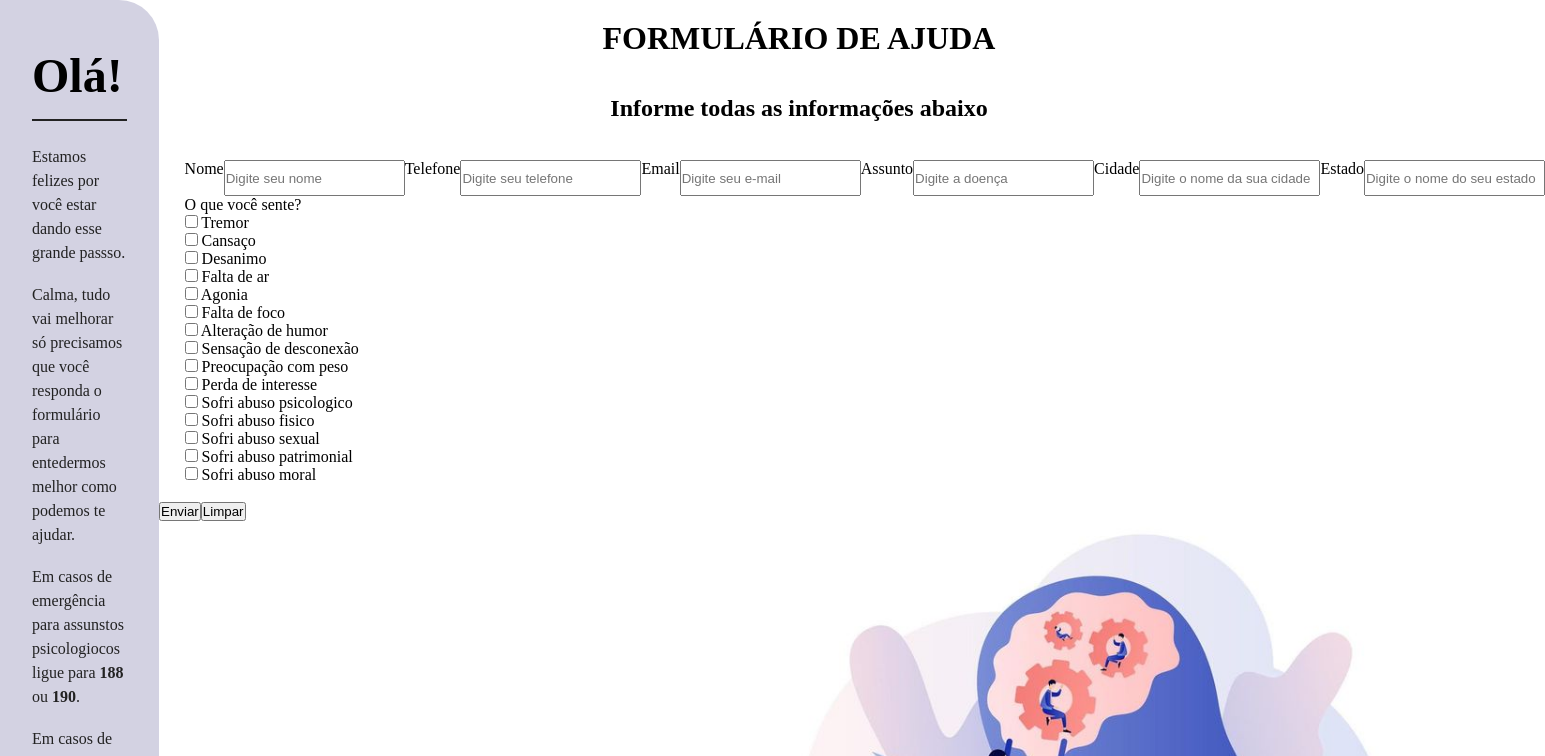
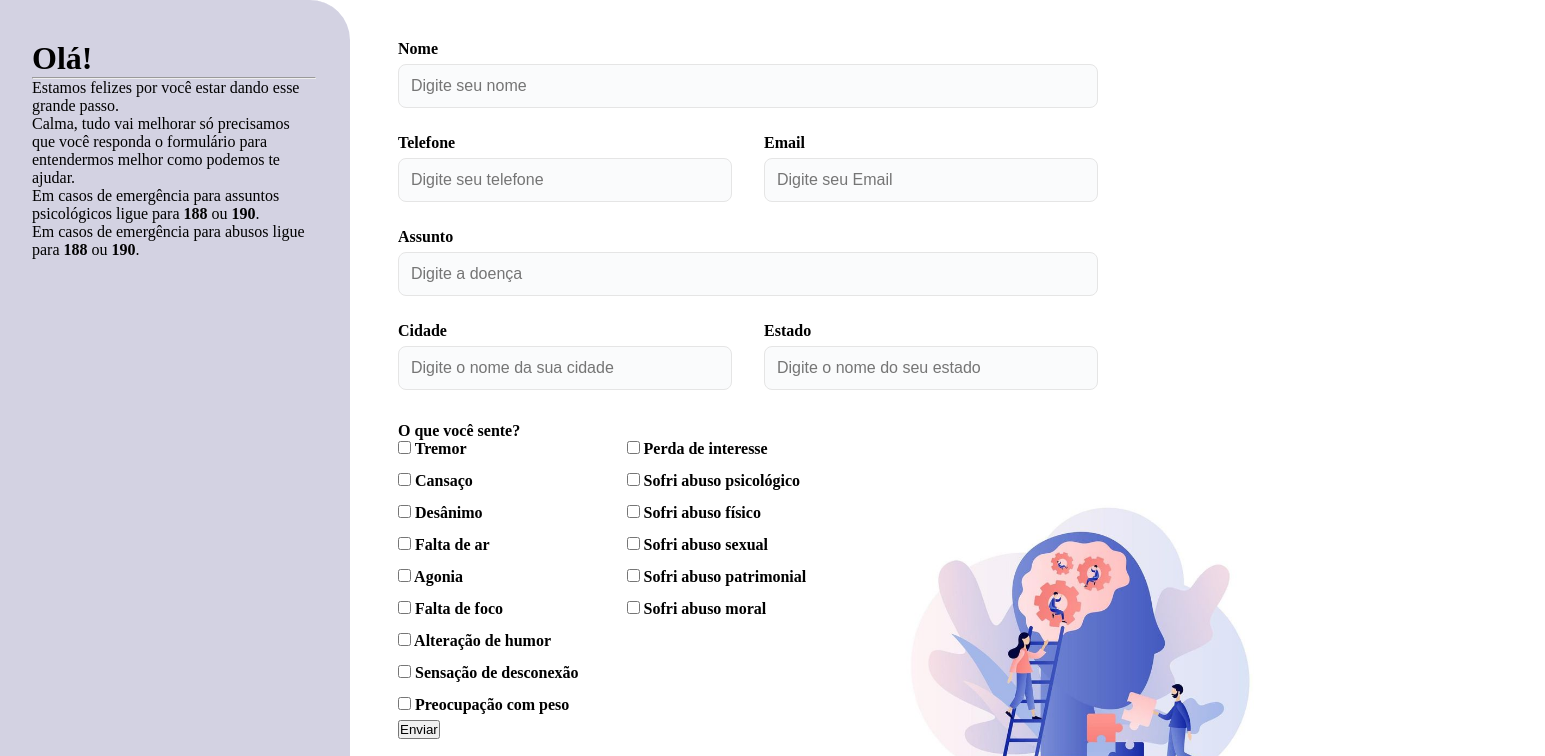
Before and after one commit to saulomunizdev/LAR, a React (Vite) app: page /formulario in a window 1280 px wide. Shown: the top 756 px of the page, 1545 px wide, since content can reach past the window. Built offline with nearby package versions, Linux system fonts and the light colour scheme.

Commit message:
Atualização do formulario

```diff
--- a/src/Pages/FormQueroAjuda.tsx
+++ b/src/Pages/FormQueroAjuda.tsx
@@ -1,116 +1,84 @@
-import { useState } from "react";
 import style from './../Style/saulo.module.css';
-import ilustracao from './../images/Formulario.jpg'; // ajuste o caminho conforme necessário
+import ilustracao from './../images/Formulario.jpg';
 
 
-function FormQueroAjuda () {
+function FormQueroAjuda() {
 
-
-    const [nome, setNome] = useState('');
-    function modificarNome (evento: React.ChangeEvent <HTMLInputElement>) {
-        setNome(evento.target.value);
-    }
-
-
-    const [telefone, setTelefone] = useState('');
-    function modificarTelefone (evento: React.ChangeEvent <HTMLInputElement>) {
-        setTelefone(evento.target.value);
-    }
-
-
-    const [email, setEmail] = useState('');
-    function modificarEmail (evento: React.ChangeEvent <HTMLInputElement>) {
-        setEmail(evento.target.value);
-    }
-
-    const [assunto, setAssunto] = useState('');
-    function modificarAssunto (evento: React.ChangeEvent <HTMLInputElement>) {
-        setAssunto(evento.target.value);
-    }
-
-    const [cidade, setCidade] = useState('');
-    function modificarCidade (evento: React.ChangeEvent <HTMLInputElement>) {
-        setCidade(evento.target.value);
-    }
-
-    const [estado, setEstado] = useState('');
-    function modificarEstado (evento: React.ChangeEvent <HTMLInputElement>) {
-        setEstado(evento.target.value);
-    }
-
-    return(
+  return (
     <div className={style.divFormGeral}>
-
-            <div className={style.divFormGeral}>
-
       <div className={style.divLateral}>
         <h1>Olá!</h1>
         <hr />
-                    <p> Estamos felizes por você estar dando esse grande passso. </p>
-                    <p> Calma, tudo vai melhorar só precisamos que você responda o formulário para entedermos melhor como podemos te ajudar. </p>
-                    <p> Em casos de emergência para assunstos psicologiocos ligue para <strong>188</strong> ou <strong>190</strong>.</p>
-                    <p> Em casos de emergência para abusos ligue para <strong>188</strong> ou <strong>190</strong>.</p>
+        <p>Estamos felizes por você estar dando esse grande passo.</p>
+        <p>Calma, tudo vai melhorar só precisamos que você responda o formulário para entendermos melhor como podemos te ajudar.</p>
+        <p>Em casos de emergência para assuntos psicológicos ligue para <strong>188</strong> ou <strong>190</strong>.</p>
+        <p>Em casos de emergência para abusos ligue para <strong>188</strong> ou <strong>190</strong>.</p>
       </div>
-
-                <div className={style.divHs}>
-                    <h1 className={style.divH1}>FORMULÁRIO DE AJUDA</h1> <br />
-                    <h2 className={style.divH2}>Informe todas as informações abaixo </h2> <br />
-
-
-                    <div className={style.divPaiForAjuda}>
-
-                        <div className={style.FormAjuda}>
-                            <p className={style.FormParagrafo}>Nome</p>
-                            <input className={style.FormInput} onChange={modificarNome} type="text" placeholder="Digite seu nome" /> <br /><br />
-                            <p className={style.FormParagrafo}>Telefone</p>
-                            <input className={style.FormInput} onChange={modificarTelefone} type="text" placeholder="Digite seu telefone" /> <br /><br />
-                            <p className={style.FormParagrafo}>Email</p>
-                            <input className={style.FormInput} onChange={modificarEmail} type="text" placeholder="Digite seu e-mail" /> <br /><br />
-                            <p className={style.FormParagrafo}>Assunto</p>
-                            <input className={style.FormInput} onChange={modificarAssunto} type="text" placeholder="Digite a doença" /> <br /><br />
-                            <p className={style.FormParagrafo}>Cidade</p>
-                            <input className={style.FormInput} onChange={modificarCidade} type="text" placeholder="Digite o nome da sua cidade" /> <br /><br />
-                            <p className={style.FormParagrafo}>Estado</p>
-                            <input className={style.FormInput} onChange={modificarEstado} type="text" placeholder="Digite o nome do seu estado" /> <br /><br />
+      <div className={style.divConteudo}>
+        <form className={style.formAjuda}>
+          <div className={style.linhaInputs}>
+            <div>
+              <label>Nome</label>
+              <input type="text" placeholder="Digite seu nome" />
             </div>
-
-                        <div className={style.divCheckBox}>
-                            <p className={style.FormParagrafo}>O que você sente?</p>
-                            <input type="checkbox" /> Tremor <br />
-                            <input type="checkbox" /> Cansaço <br />
-                            <input type="checkbox" /> Desanimo <br />
-                            <input type="checkbox" /> Falta de ar <br />
-                            <input type="checkbox" /> Agonia <br />
-                            <input type="checkbox" /> Falta de foco <br />
-                            <input type="checkbox" /> Alteração de humor <br />
-                            <input type="checkbox" /> Sensação de desconexão <br />
-                            <input type="checkbox" /> Preocupação com peso <br />
-                            <input type="checkbox" /> Perda de interesse <br />
-                            <input type="checkbox" /> Sofri abuso psicologico <br />
-                            <input type="checkbox" /> Sofri abuso fisico <br />
-                            <input type="checkbox" /> Sofri abuso sexual <br />
-                            <input type="checkbox" /> Sofri abuso patrimonial <br />
-                            <input type="checkbox" /> Sofri abuso moral <br /><br />
           </div>
-
-                        <button className={style.btoFormAjuda} >Enviar</button>
-                        <button className={style.btoFormAjuda}>Limpar</button>
-                        <br />
-
+          <div className={style.linhaInputs}>
+            <div>
+              <label>Telefone</label>
+              <input type="text" placeholder="Digite seu telefone" />
+            </div>
+            <div>
+              <label>Email</label>
+              <input type="email" placeholder="Digite seu Email" />
+            </div>
+          </div>
+          <div className={style.linhaInputs}>
+            <div>
+              <label>Assunto</label>
+              <input type="text" placeholder="Digite a doença" />
+            </div>
+          </div>
+          <div className={style.linhaInputs}>
+            <div>
+              <label>Cidade</label>
+              <input type="text" placeholder="Digite o nome da sua cidade" />
+            </div>
+            <div>
+              <label>Estado</label>
+              <input type="text" placeholder="Digite o nome do seu estado" />
+            </div>
+          </div>
+          <div className={style.checkboxGrupo}>
+            <p><strong>O que você sente?</strong></p>
+            <div className={style.checkboxColunas}>
+              <div>
+                <label><input type="checkbox" /> Tremor</label>
+                <label><input type="checkbox" /> Cansaço</label>
+                <label><input type="checkbox" /> Desânimo</label>
+                <label><input type="checkbox" /> Falta de ar</label>
+                <label><input type="checkbox" /> Agonia</label>
+                <label><input type="checkbox" /> Falta de foco</label>
+                <label><input type="checkbox" /> Alteração de humor</label>
+                <label><input type="checkbox" /> Sensação de desconexão</label>
+                <label><input type="checkbox" /> Preocupação com peso</label>
+              </div>
+              <div>
+                <label><input type="checkbox" /> Perda de interesse</label>
+                <label><input type="checkbox" /> Sofri abuso psicológico</label>
+                <label><input type="checkbox" /> Sofri abuso físico</label>
+                <label><input type="checkbox" /> Sofri abuso sexual</label>
+                <label><input type="checkbox" /> Sofri abuso patrimonial</label>
+                <label><input type="checkbox" /> Sofri abuso moral</label>
+              </div>
+            </div>
+          </div>
+        </form>
+        <div>
+            <button>Enviar</button>
         </div>
         <img src={ilustracao} alt="Ilustração" className={style.ilustracaoDireita} />
       </div>
-
-
-
-
-
-
-
     </div>
-
-        </div>
-    )
+  );
 }
-
 export default FormQueroAjuda;
--- a/src/Style/saulo.module.css
+++ b/src/Style/saulo.module.css
@@ -1,104 +1,82 @@
 
-/* Div geral */
 .divFormGeral {
   display: flex;
-  flex-direction: row;
-  height: 100vh;
-  width: 100%;
+  min-height: 100vh;
+  background: #fff;
 }
 
-/* Menu lateral */
 .divLateral {
-  background-color: #D3D2E2;
-  width: 400px;
-  height: 100vh;
+  background: #D3D2E2;
+  width: 350px;
+  padding: 40px 32px;
   border-top-right-radius: 40px;
-  border-bottom-right-radius: 0;
-  border-top-left-radius: 0;
-  border-bottom-left-radius: 0;
-  border-left: none;
-  padding: 48px 32px;
-  box-sizing: border-box;
+  border-right: 2px solid #D3D2E2;
   display: flex;
   flex-direction: column;
   justify-content: flex-start;
 }
 
-/* Título centralizado */
-.divLateral h1 {
-  font-size: 3rem;
-  font-weight: bold;
-  margin-bottom: 16px;
-  margin-top: 0;
+.divConteudo {
+  flex: 1;
+  display: flex;
+  flex-direction: column;
+  position: relative;
+  padding: 40px 48px 0 48px;
 }
 
-/* Linha abaixo do título */
-.divLateral hr {
-  border: none;
-  border-top: 2px solid #222;
-  width: 95px;
-  margin: 0 0 24px 0;
-  text-align: center;
+.formAjuda {
+  max-width: 700px;
+  margin-bottom: 0;
 }
 
-/* Texto do parágrafo */
-.divLateral p {
-  color: #222;
-  font-size: 1rem;
+.linhaInputs {
+  display: flex;
+  gap: 32px;
   margin-bottom: 18px;
-  line-height: 1.5;
-  text-align: left;
 }
 
-/* Imagem  */
-.ilustracaoDireita{
-  width: 690px;
-  height: 542px;
-  align-self: flex-end;
-
-}
-
-
-.divHs{
-  margin-top: 20px;
-  width: 100%;
-  height: 100vh;
+.linhaInputs > div {
+  flex: 1;
   display: flex;
   flex-direction: column;
 }
 
-
-.divH1{
-/* colocar no centro da pagina topo */
-display: flex;
-justify-content: center;
-justify-items: center;
-align-self: center;
+.formAjuda label {
+  font-weight: 600;
+  margin-bottom: 6px;
 }
 
-.divH2 {
-  /* colocar no centro da pagina topo */
-  display: flex;
-  justify-content: center;
-  justify-items: center;
-  margin-top: 20px;
-  margin-bottom: 20px;
+.formAjuda input[type="text"],
+.formAjuda input[type="email"] {
+  padding: 12px;
+  border: 1px solid #e5e5e5;
+  border-radius: 8px;
+  background: #fafbfc;
+  font-size: 16px;
+  margin-bottom: 8px;
 }
 
-
-.divCheckBox{
-  flex-direction: column;
-  flex: 2;
-
+.checkboxGrupo {
+  margin-top: 24px;
 }
 
-.FormAjuda{
-  margin-left: 2%;
+.checkboxColunas {
   display: flex;
-
+  gap: 48px;
 }
 
-.divCheckBox{
-  margin-left: 2%;
+.checkboxColunas > div {
+  display: flex;
+  flex-direction: column;
+  gap: 8px;
+}
 
+.ilustracaoDireita {
+  position: absolute;
+  right: 0;
+  bottom: 0;
+  width: 400px;
+  max-width: 40vw;
+  z-index: 0;
+  pointer-events: none;
 }
```
Lines whose indentation alone changed are shown as unchanged.
